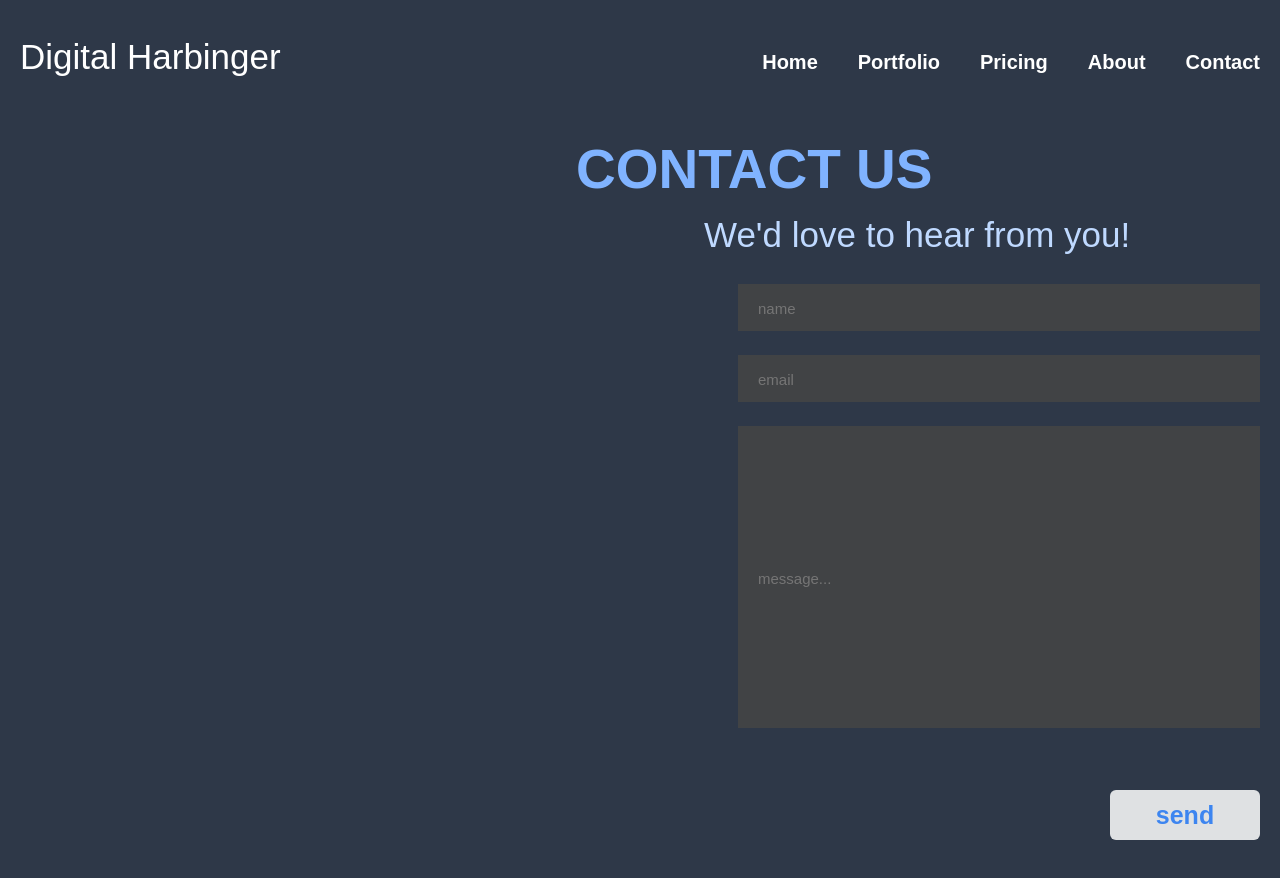
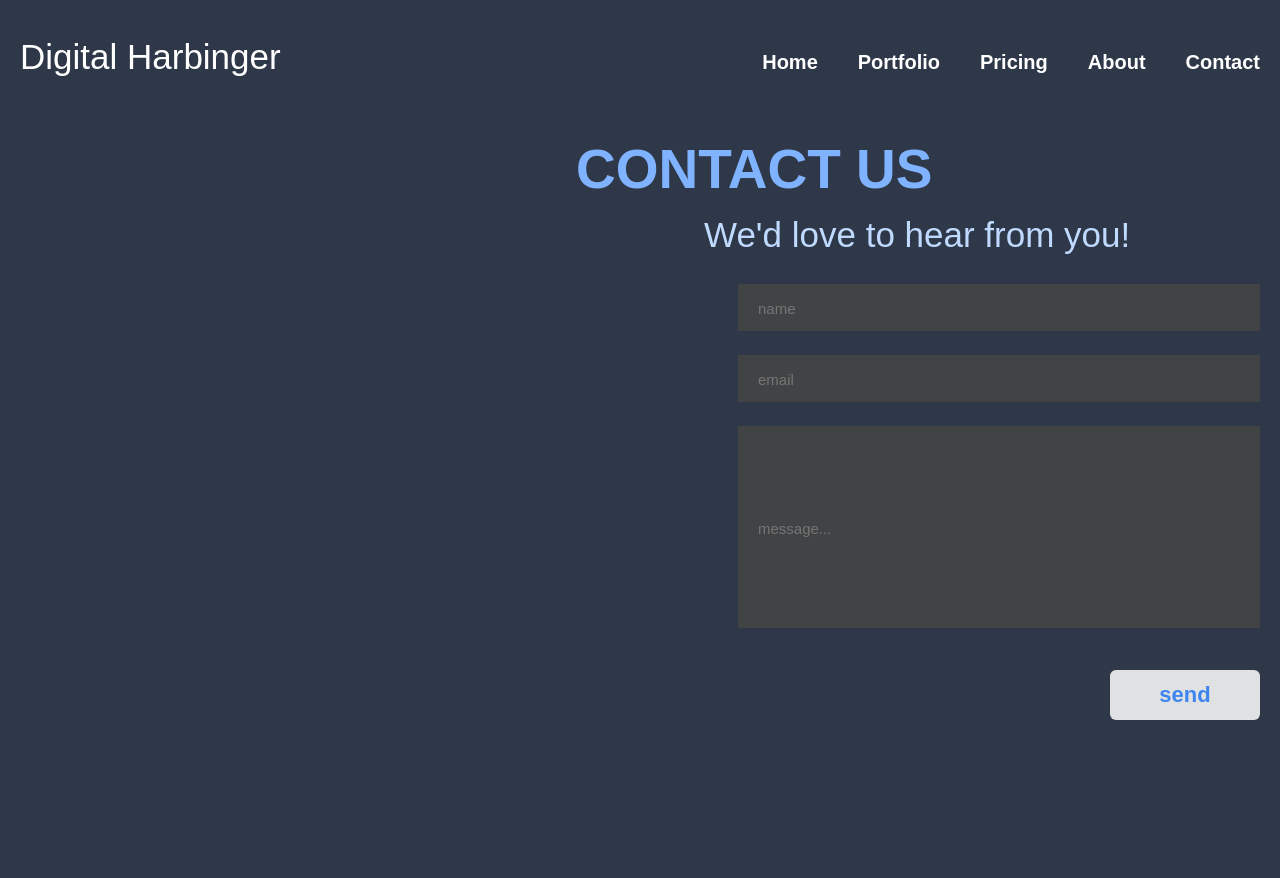
Before and after one commit to spiltmiruku/digital-harbinger, a React (Create React App) app: page /#/contact in a window 1280 px wide. Shown: the top 878 px of the page. After the commit the page ends 800 px from the top, so only its background shows below. Built offline with nearby package versions, Linux system fonts and the light colour scheme; a web font is replaced by a local one.

Commit message:
Minor tweak in message box size and button font size;

```diff
--- a/src/Components/Contact/contact.css
+++ b/src/Components/Contact/contact.css
@@ -32,7 +32,7 @@
 }
 
 .message-input {
-    height: 300px;
+    height: 200px;
     width: 500px;
 }
 
@@ -41,7 +41,7 @@ input::placeholder {
 }
 
 .send-btn {
-    font-size: 25px;
+    font-size: 22px;
     font-weight: 900;
     color: #3d85f0;
     height: 50px;
@@ -51,7 +51,7 @@ input::placeholder {
     display: flex;
     justify-content: center;
     align-items: center;
-    margin: 50px 20px;
+    margin: 30px 20px 50px 0;
 }
 
 .send-btn:hover {
```
